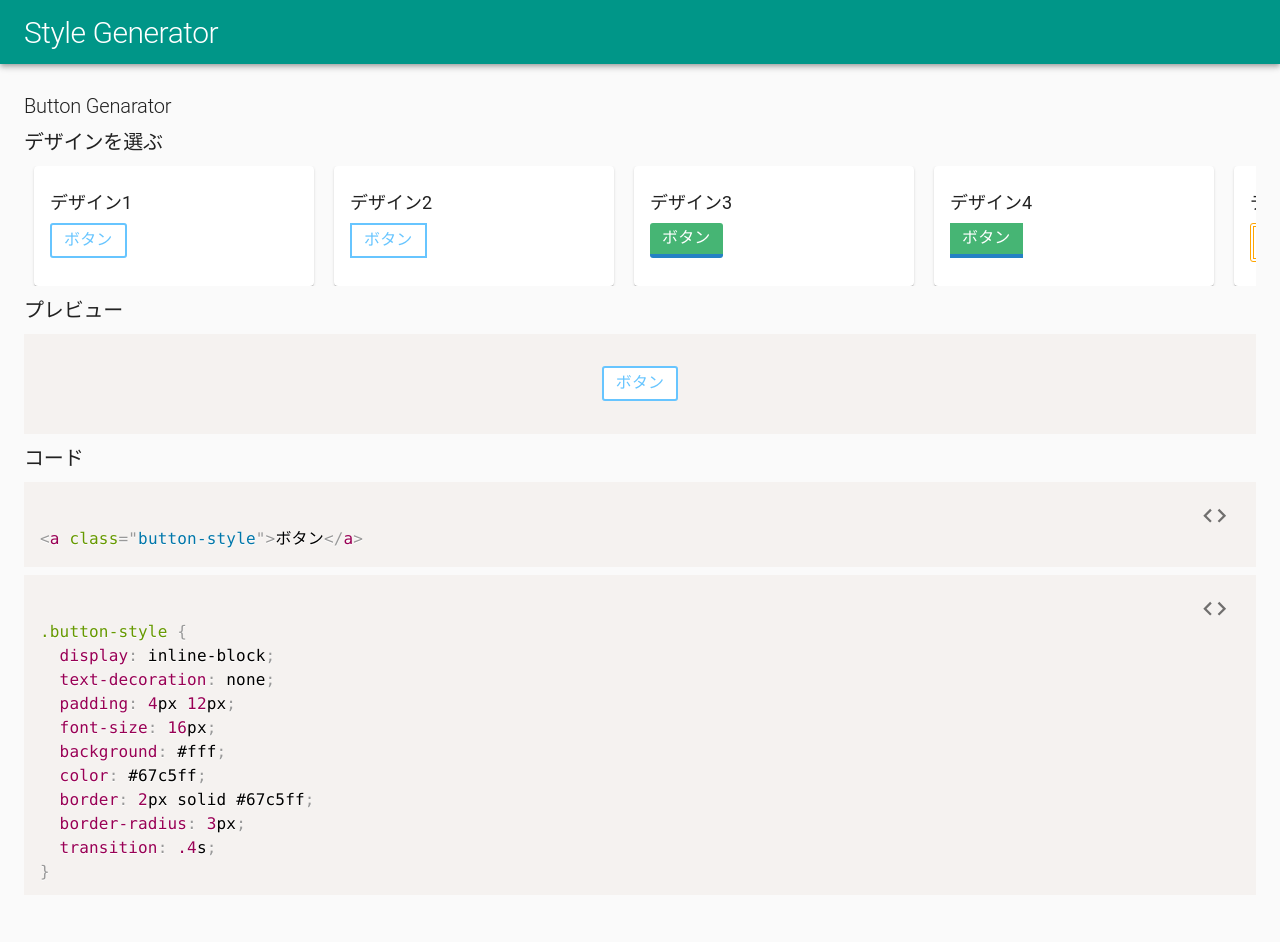
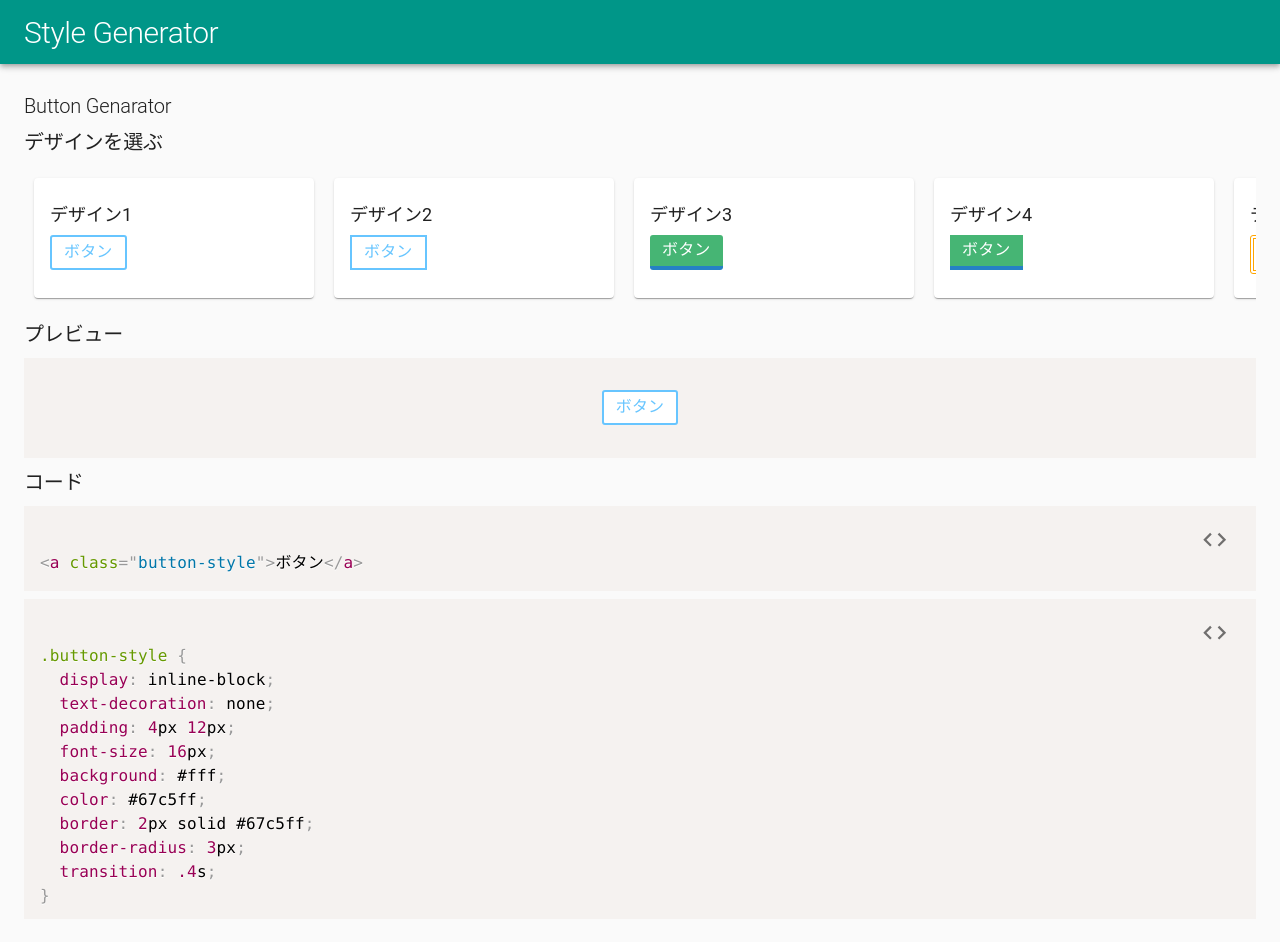
Before and after one commit to Yota-K/html-css-style-generator, a Next.js app: page /create-button in a window 1280 px wide. Shown: the top 942 px of the page. Built offline with nearby package versions, Linux system fonts and the light colour scheme.

Commit message:
[ボタン生成機能]カードが隠れてしまっていたので修正。

```diff
--- a/src/components/Organisms/ButtonGenarator/ButtonCardList/index.tsx
+++ b/src/components/Organisms/ButtonGenarator/ButtonCardList/index.tsx
@@ -34,6 +34,7 @@ export const ButtonCardList: React.FC<Props> = ({ cardData }) => {
 const CardList = styled.nav`
   width: 100%;
   overflow-x: auto;
+  padding: 12px 0;
 
   &::-webkit-scrollbar {
     display: none;
```
